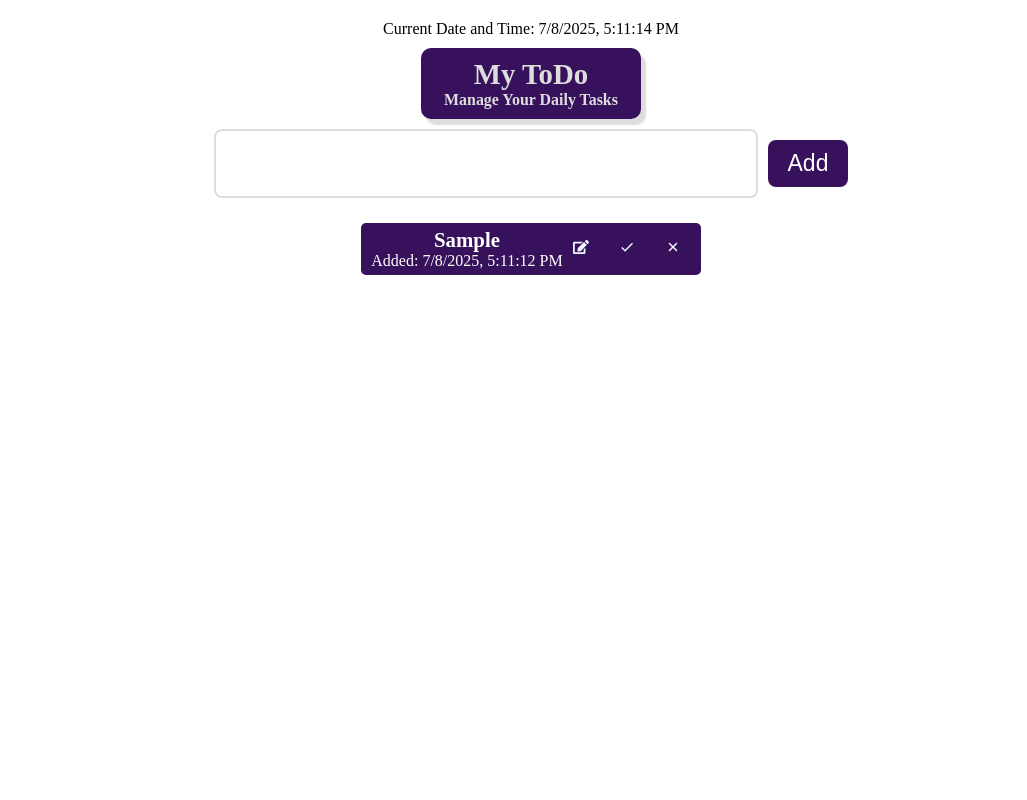
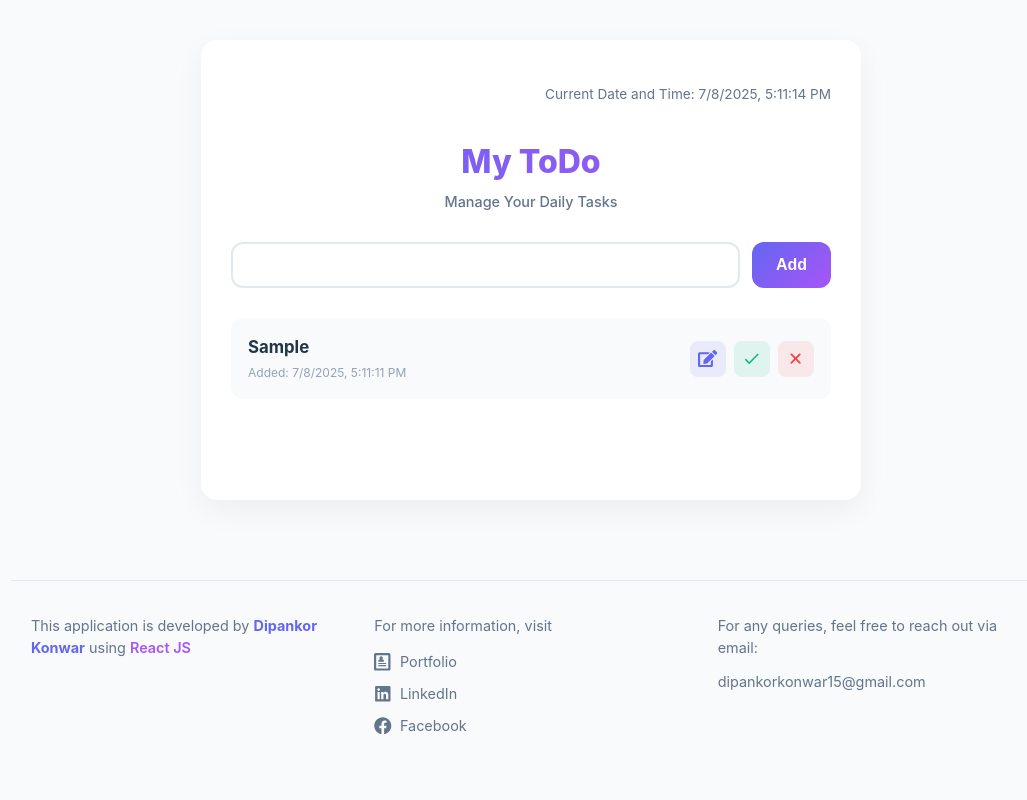
Before and after one commit to konwardk/react-to-do, a React (Vite) app: page / in a window 1280 px wide. Both pictures are taken after typing "Sample" into the empty fields and a click on the button "Add". Shown: the top 800 px of the page, without its empty margins (109-1136 px from the left). Built offline with nearby package versions, Linux system fonts and the light colour scheme.

Commit message:
improve the UI

```diff
--- a/src/Todo.jsx
+++ b/src/Todo.jsx
@@ -97,7 +97,7 @@ export default function Todo() {
   setTask(prevTask =>
     prevTask.map((task, i) =>
       i === index
-        ? { ...task, isDone: !task.isDone, bgColor: task.isDone ? '' : 'green' }
+        ? { ...task, isDone: !task.isDone }
         : task
     )
   );
@@ -127,23 +127,21 @@ export default function Todo() {
         <div className="tasks">
         <ul className="task-item">
           {task.map((curTask, index) => (
-            <li className="item" key={index} style={{ backgroundColor: curTask.bgColor  || '' ,fontWeight: curTask.isDone ? 'bold' : 'normal' }}>
+            <li className={`item ${curTask.isDone ? 'done' : ''}`} key={index}>
               <div>
-                <strong className='task'>{curTask.text}</strong>
+                <strong className='task' style={{ textDecoration: curTask.isDone ? 'line-through' : 'none' }}>{curTask.text}</strong>
                 <div className="timestamp">Added: {curTask.addedAt}</div>
               </div>
               <div className="action-icons">
-
-                  <span className='edit-btn' onClick={() => editTask(index)} prole="button" aria-label="Edit task">
+                <span className='edit-btn' onClick={() => editTask(index)} role="button" aria-label="Edit task">
                   <FaEdit />
                 </span>
-
                 {curTask.isDone ? (
-                  <span className="doneall-btn" onClick={() => toggleDone(index)}>
+                  <span className="doneall-btn" onClick={() => toggleDone(index)} role="button">
                     <MdDoneAll />
                   </span>
                 ) : (
-                  <span className="done-btn" onClick={() => toggleDone(index)}>
+                  <span className="done-btn" onClick={() => toggleDone(index)} role="button">
                     <MdDone />
                   </span>
                 )}
@@ -159,7 +157,6 @@ export default function Todo() {
             </li>
           ))}
         </ul>
-
       </div>
       </div>
       <Footer/>
--- a/src/assets/css/footer.css
+++ b/src/assets/css/footer.css
@@ -1,39 +1,82 @@
-
-.about{
-
-}
-.about a{
-    text-decoration: none;
-    color: rgb(255, 255, 255);
-    font-weight: bold;
-}
-.about a:hover{
-    color: rgb(156, 156, 242);
+.about {
+  margin-top: auto;
+  padding: 40px 20px;
+  background-color: transparent;
 }
 
-.footer{
+.footer {
+  max-width: 1000px;
+  margin: 0 auto;
   display: flex;
   flex-wrap: wrap;
-    justify-content: space-around;
+  justify-content: space-between;
+  gap: 30px;
+  padding: 20px;
+  border-top: 1px solid #e2e8f0;
+  color: #64748b;
+  font-size: 0.9rem;
+}
+
+@media (prefers-color-scheme: dark) {
+  .footer {
+    border-top-color: #334155;
+    color: #94a3b8;
+  }
+}
+
+.footer div {
+  flex: 1;
+  min-width: 250px;
+}
+
+.footer p {
+  margin-bottom: 12px;
+}
+
+.footer ul {
+  list-style: none;
+  padding: 0;
+  display: flex;
+  flex-direction: column;
+  gap: 10px;
+}
+
+.footer .name {
+  font-weight: 700;
+  color: #6366f1;
+}
+
+.footer .tech {
+  font-weight: 600;
+  color: #a855f7;
+}
+
+.footer a {
+  text-decoration: none;
+  color: inherit;
+  display: flex;
   align-items: center;
+  gap: 8px;
+  transition: color 0.2s;
+}
+
+.footer a:hover {
+  color: #6366f1;
+}
+
+.footer .link svg {
+  font-size: 1.1rem;
+}
+
+@media (max-width: 768px) {
+  .footer {
+    flex-direction: column;
     text-align: center;
-    background-color: rgb(41, 0, 66);
-    color: white;
-    position: relative;
-    bottom: 0px;
-    padding: 1rem;
-    gap: 2rem;
   }
-.footer li{
-    list-style: none;
-    margin-top: 1rem;
+  .footer ul {
+    align-items: center;
   }
-.link{
-    gap: 1rem;
-    display: flex;
-
-
+  .footer a {
+    justify-content: center;
   }
-.tech{
-    color: rgb(156, 156, 242);
 }
--- a/src/assets/css/todo.css
+++ b/src/assets/css/todo.css
@@ -1,108 +1,197 @@
-*{
+.todo-container {
+  max-width: 600px;
+  margin: 40px auto;
+  padding: 30px;
+  background-color: var(--card-bg, #ffffff);
+  border-radius: 16px;
+  box-shadow: 0 10px 30px rgba(0, 0, 0, 0.05);
+  min-height: 400px;
+  display: flex;
+  flex-direction: column;
+}
+
+@media (prefers-color-scheme: dark) {
+  .todo-container {
+    --card-bg: #1e293b;
+    box-shadow: 0 10px 30px rgba(0, 0, 0, 0.2);
+  }
+}
+
+.date-time {
+  text-align: right;
+  font-size: 0.85rem;
+  color: #64748b;
+  margin-bottom: 20px;
+}
+
+.header {
+  text-align: center;
+  margin-bottom: 30px;
+}
+
+.header h2 {
+  font-size: 2rem;
+  font-weight: 800;
   margin: 0;
-    padding:0;
+  background: linear-gradient(to right, #6366f1, #a855f7);
+  -webkit-background-clip: text;
+  -webkit-text-fill-color: transparent;
 }
-.todo-container{
-    margin-top: 20px;
-    text-align: center;
-    height: 100vh;
-    overflow-y: scroll;
+
+.header h5 {
+  font-size: 0.9rem;
+  font-weight: 500;
+  color: #64748b;
+  margin: 5px 0 0;
 }
-.heading{
-  position: relative;
-  display: flex;
-  justify-content: center;
-  align-items: center;
-  top: 10px;
 
-}
-.header{
-  background-color: rgb(55, 17, 91);
-  color: #ddd;
-  margin: 0px 20px;
-  padding: 10px;
-  border-radius: 10px;
-  box-shadow: 5px 6px 2px 0px;
-  font-weight: 700;
-  font-size: larger;
-  width: 200px;
-}
 .todo-form {
   display: flex;
-  gap: 10px;
-  margin-top: 20px;
-  justify-content: center;
-  align-items: center;
+  gap: 12px;
+  margin-bottom: 30px;
 }
 
 .input-todo {
-  padding: 10px 14px;
-  border: 2px solid #ddd;
-  border-radius: 8px;
-  font-size: 20px;
-  width: 40%;
-  height: 2.8rem;
-  transition: border-color 0.3s ease;
+  flex: 1;
+  padding: 12px 16px;
+  border: 2px solid #e2e8f0;
+  border-radius: 12px;
+  font-size: 1rem;
+  background-color: transparent;
+  color: inherit;
+  transition: all 0.3s ease;
   outline: none;
 }
 
 .input-todo:focus {
-  border-color: rgb(166, 33, 249);
-  box-shadow: 0 0 5px rgba(76, 175, 80, 0.3);
+  border-color: #6366f1;
+  box-shadow: 0 0 0 4px rgba(99, 102, 241, 0.1);
+}
+
+@media (prefers-color-scheme: dark) {
+  .input-todo {
+    border-color: #334155;
+  }
+  .input-todo:focus {
+    border-color: #818cf8;
+  }
 }
 
 .form-btn {
-  padding: 10px 20px;
-  background-color: rgb(55, 17, 91);
+  padding: 12px 24px;
+  background: linear-gradient(135deg, #6366f1 0%, #a855f7 100%);
   border: none;
   color: white;
-  border-radius: 8px;
-  font-size: 23px;
+  border-radius: 12px;
+  font-size: 1rem;
+  font-weight: 600;
   cursor: pointer;
+  transition: transform 0.2s, opacity 0.2s;
 }
 
 .form-btn:hover {
-  background-color: rgb(166, 33, 249);
-  box-shadow: 4px 4px 1px 2px;
-  color: rgb(241, 222, 255);
-
+  transform: translateY(-2px);
+  opacity: 0.9;
 }
 
-.tasks{
-    margin: 0px;
-    height: fit-content;
-    padding: 0px;
-    display: flex;
-    justify-content: center;
-    align-items: center;
-  }
-  .task{
-    font-size: 1.3rem;
+.form-btn:active {
+  transform: translateY(0);
 }
 
+.tasks {
+  flex: 1;
+}
 
-.item{
-    margin: 25px 20px;
-    padding: 5px 10px;
+.task-item {
+  list-style: none;
+  padding: 0;
+  margin: 0;
   display: flex;
-    justify-content:space-between;
-    list-style: none;
-    /* border: 1px solid rgb(54, 1, 1); */
-    background-color: rgb(55, 17, 91);
-    color: rgb(255, 255, 255);
-    border-radius: 5px;
+  flex-direction: column;
+  gap: 12px;
 }
-.action-icons{
+
+.item {
   display: flex;
   justify-content: space-between;
   align-items: center;
-    gap: 10px;
+  padding: 16px;
+  background-color: #f8fafc;
+  border-radius: 12px;
+  transition: all 0.3s ease;
+  border: 1px solid transparent;
 }
-.edit-btn, .done-btn, .doneall-btn, .close-btn{
+
+@media (prefers-color-scheme: dark) {
+  .item {
+    background-color: #334155;
+  }
+}
+
+.item:hover {
+  transform: scale(1.01);
+  box-shadow: 0 4px 12px rgba(0, 0, 0, 0.05);
+}
+
+.item.done {
+  opacity: 0.6;
+}
+
+.task {
+  font-size: 1.05rem;
+  display: block;
+  margin-bottom: 4px;
+  color: inherit;
+}
+
+.timestamp {
+  font-size: 0.75rem;
+  color: #94a3b8;
+}
+
+.action-icons {
+  display: flex;
+  gap: 8px;
+}
+
+.edit-btn, .done-btn, .doneall-btn, .close-btn {
+  width: 36px;
+  height: 36px;
+  display: flex;
+  align-items: center;
+  justify-content: center;
+  border-radius: 8px;
+  cursor: pointer;
+  transition: all 0.2s;
+  font-size: 1.2rem;
+}
+
+.edit-btn { color: #6366f1; background: rgba(99, 102, 241, 0.1); }
+.edit-btn:hover { background: #6366f1; color: white; }
+
+.done-btn { color: #10b981; background: rgba(16, 185, 129, 0.1); }
+.done-btn:hover { background: #10b981; color: white; }
+
+.doneall-btn { color: #10b981; background: #10b981; color: white; }
+
+.close-btn { color: #ef4444; background: rgba(239, 68, 68, 0.1); }
+.close-btn:hover { background: #ef4444; color: white; }
+
+@media (max-width: 480px) {
+  .todo-container {
     margin: 10px;
-    /* background-color: blueviolet; */
-    color: aliceblue;
-    outline: none;
-    border: none;
-    cursor: pointer;
+    padding: 20px;
   }
+  .todo-form {
+    flex-direction: column;
+  }
+  .item {
+    flex-direction: column;
+    align-items: flex-start;
+    gap: 12px;
+  }
+  .action-icons {
+    width: 100%;
+    justify-content: flex-end;
+  }
+}
--- a/src/index.css
+++ b/src/index.css
@@ -1,28 +1,34 @@
-/* :root {
-  font-family: Inter, system-ui, Avenir, Helvetica, Arial, sans-serif;
+:root {
+  font-family: 'Inter', system-ui, -apple-system, BlinkMacSystemFont, 'Segoe UI', Roboto, Oxygen, Ubuntu, Cantarell, 'Open Sans', 'Helvetica Neue', sans-serif;
   line-height: 1.5;
   font-weight: 400;
 
   color-scheme: light dark;
-  color: rgba(255, 255, 255, 0.87);
-  background-color: #242424;
+  color: #213547;
+  background-color: #f8fafc;
 
   font-synthesis: none;
   text-rendering: optimizeLegibility;
   -webkit-font-smoothing: antialiased;
   -moz-osx-font-smoothing: grayscale;
-} */
+}
 
+body {
+  margin: 0;
+  display: flex;
+  place-items: center;
+  min-width: 320px;
+  min-height: 100vh;
+}
 
-/* @media (prefers-color-scheme: light) {
+#root {
+  width: 100%;
+  margin: 0 auto;
+}
+
+@media (prefers-color-scheme: dark) {
   :root {
-    color: #213547;
-    background-color: #ffffff;
+    color: #f1f5f9;
+    background-color: #0f172a;
   }
-  a:hover {
-    color: #747bff;
-  }
-  button {
-    background-color: #f9f9f9;
-  }
-} */
+}
```
Lines whose indentation alone changed are shown as unchanged.
